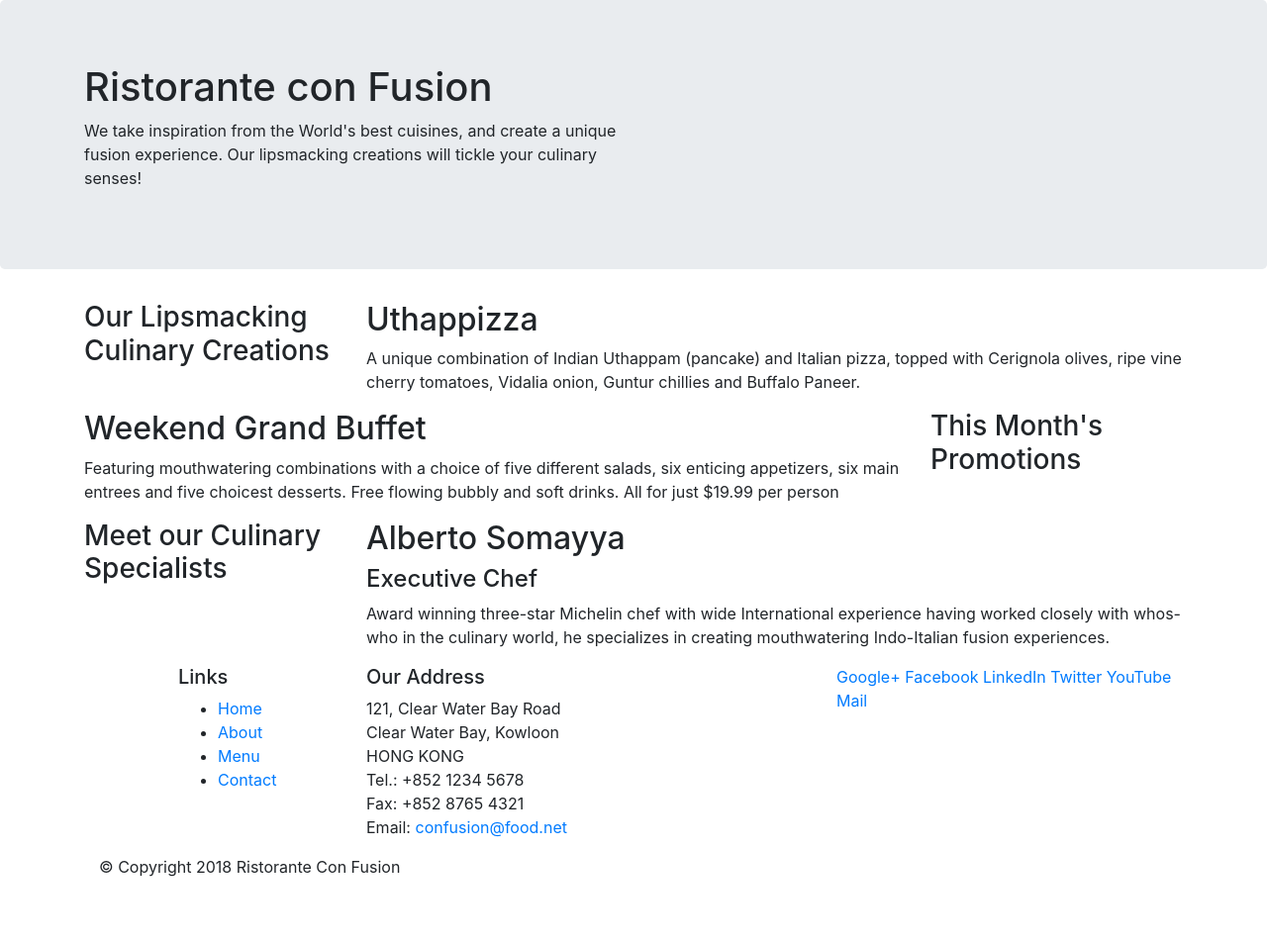
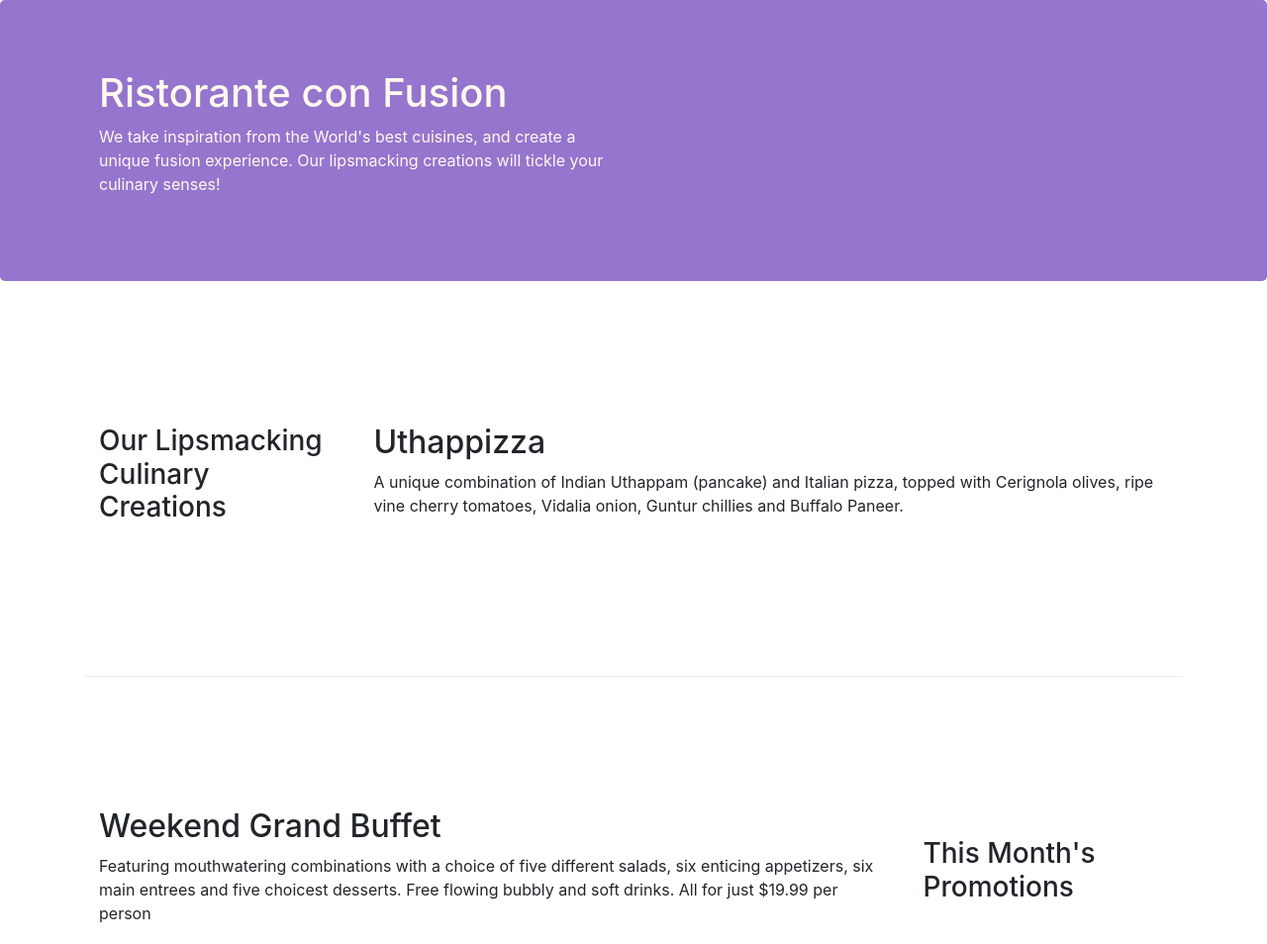
Before and after one commit to Chava93/Bootstrap-grid-system, a website: page index.html in a window 1280 px wide. Shown: the top 954 px of the page at 99% size. Before the commit the page ends 904 px from the top, so only its background shows below. Drawn offline with nearby package versions, Linux system fonts and the light colour scheme.

Commit message:
Bootstrap grid pt.2

```diff
--- /dev/null
+++ b/css/styles.css
@@ -0,0 +1,30 @@
+.row-header{
+    margin:0px auto;
+    padding:0px;
+}
+
+.row-content {
+    margin:0px auto;
+    padding: 50px 0px 50px 0px;
+    border-bottom: 1px ridge;
+    min-height:400px;
+}
+
+.footer{
+    background-color: #D1C4E9;
+    margin:0px auto;
+    padding: 20px 0px 20px 0px;
+}
+
+.jumbotron {
+    padding:70px 30px 70px 30px;
+    margin:0px auto;
+    background: #9575CD ;
+    color:floralwhite;
+}
+
+address{
+    font-size:80%;
+    margin:0px;
+    color:#0f0f0f;
+}
--- a/index.html
+++ b/index.html
@@ -8,6 +8,7 @@
 <meta http-equiv="x-ua-compatible" content="ie=edge">
 <!-- Bootstrap CSS -->
 <link rel="stylesheet" href="node_modules/bootstrap/dist/css/bootstrap.min.css">
+<link href="css/styles.css" rel="stylesheet">
     <title>Ristorante Con Fusion</title>
 </head>
 
@@ -15,7 +16,7 @@
 
     <header class="jumbotron">
         <div class = "container">
-            <div class = "row">
+            <div class = "row row-header">
                 <div class="col-12 col-sm-6">
                     <h1>Ristorante con Fusion</h1>
                     <p>We take inspiration from the World's best cuisines, and create a unique fusion experience. Our lipsmacking creations will tickle your culinary senses!</p>
@@ -27,7 +28,7 @@
     </header>
 
     <div class = "container">
-        <div class = 'row'>
+        <div class = 'row  row-content align-items-center'>
             <div class="col-12 col-sm-4 col-md-3">
                 <h3>Our Lipsmacking Culinary Creations</h3>
             </div>
@@ -38,7 +39,7 @@
         </div>
 
 
-        <div class = 'row'>
+        <div class = 'row row-content align-items-center'>
             <div class="col-12 col-sm-4  order-sm-last col-md-3">
                 <h3>This Month's Promotions</h3>
             </div>
@@ -48,7 +49,7 @@
             </div>
         </div>
 
-        <div class = 'row'>
+        <div class = 'row row-content align-items-center'>
             <div class="col-12 col-sm-4 col-md-3">
                 <h3>Meet our Culinary Specialists</h3>
             </div>
@@ -60,12 +61,12 @@
         </div>
     </div>
 
-    <footer>
+    <footer class = footer>
         <div class="container">
             <div class="row">
                 <div class="col-4 offset-1 col-sm-2">
                     <h5>Links</h5>
-                    <ul>
+                    <ul class="list-unstyled">
                         <li><a href="#">Home</a></li>
                         <li><a href="#">About</a></li>
                         <li><a href="#">Menu</a></li>
@@ -83,8 +84,8 @@
 		              Email: <a href="mailto:confusion@food.net">confusion@food.net</a>
 		           </address>
                 </div>
-                <div class="col-12 col-sm-4">
-                    <div>
+                <div class="col-12 col-sm-4 align-self-center">
+                    <div class="text-center">
                         <a href="http://google.com/+">Google+</a>
                         <a href="http://www.facebook.com/profile.php?id=">Facebook</a>
                         <a href="http://www.linkedin.com/in/">LinkedIn</a>
@@ -94,8 +95,8 @@
                     </div>
                 </div>
            </div>
-           <div class="col-auto">
-                <div>
+           <div class="row justify-content-center">
+                <div class="col-auto">
                     <p>© Copyright 2018 Ristorante Con Fusion</p>
                 </div>
            </div>
```
